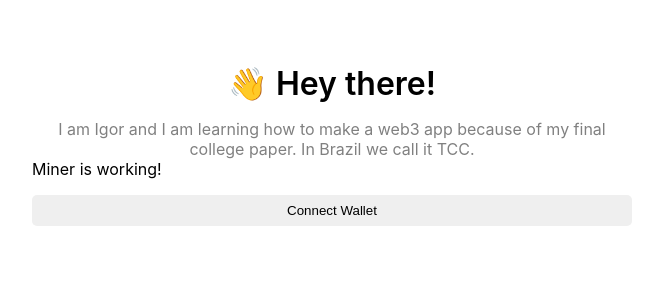
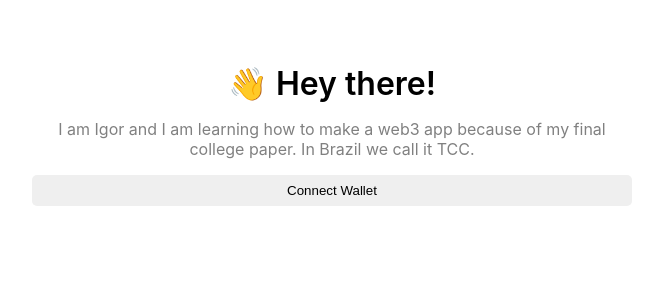
Before and after one commit to igoreng/wave-portal-web3, a React (Create React App) app in the folder client/: page / in a window 1280 px wide. Shown: the top 300 px of the page, without its empty margins (308-971 px from the left). Built offline with nearby package versions, Linux system fonts and the light colour scheme; the HTML template or start-up script is replaced by a standard one.

Commit message:
fix: adjust progress status

```diff
--- a/client/src/App.js
+++ b/client/src/App.js
@@ -104,7 +104,6 @@ const App = () => {
           I am Igor and I am learning how to make a web3 app because of my final
           college paper. In Brazil we call it TCC.
         </div>
-        {"Miner is working!"}
         {miningStatus && (
           <button className="waveButton" onClick={wave}>
             Wave at Me
```
